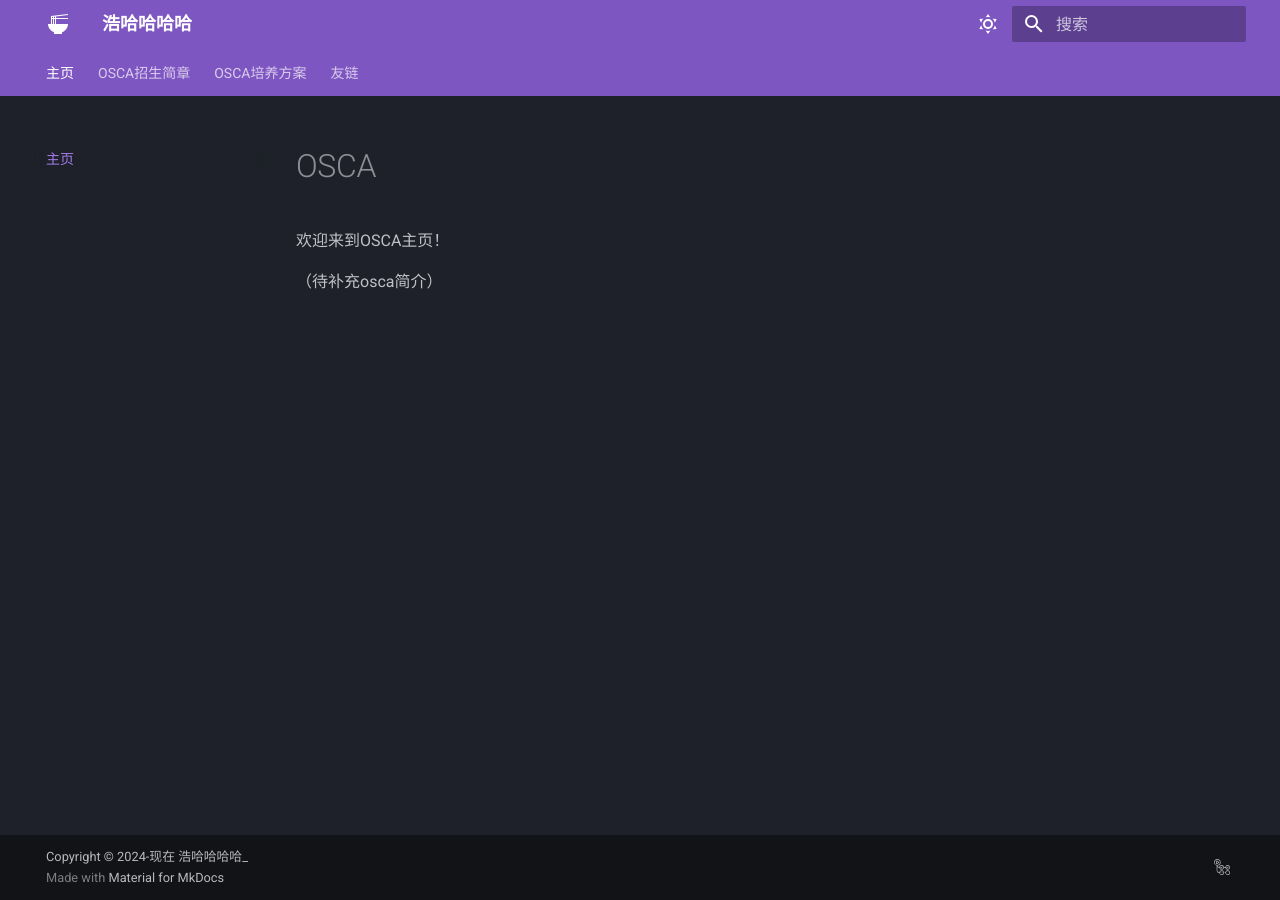
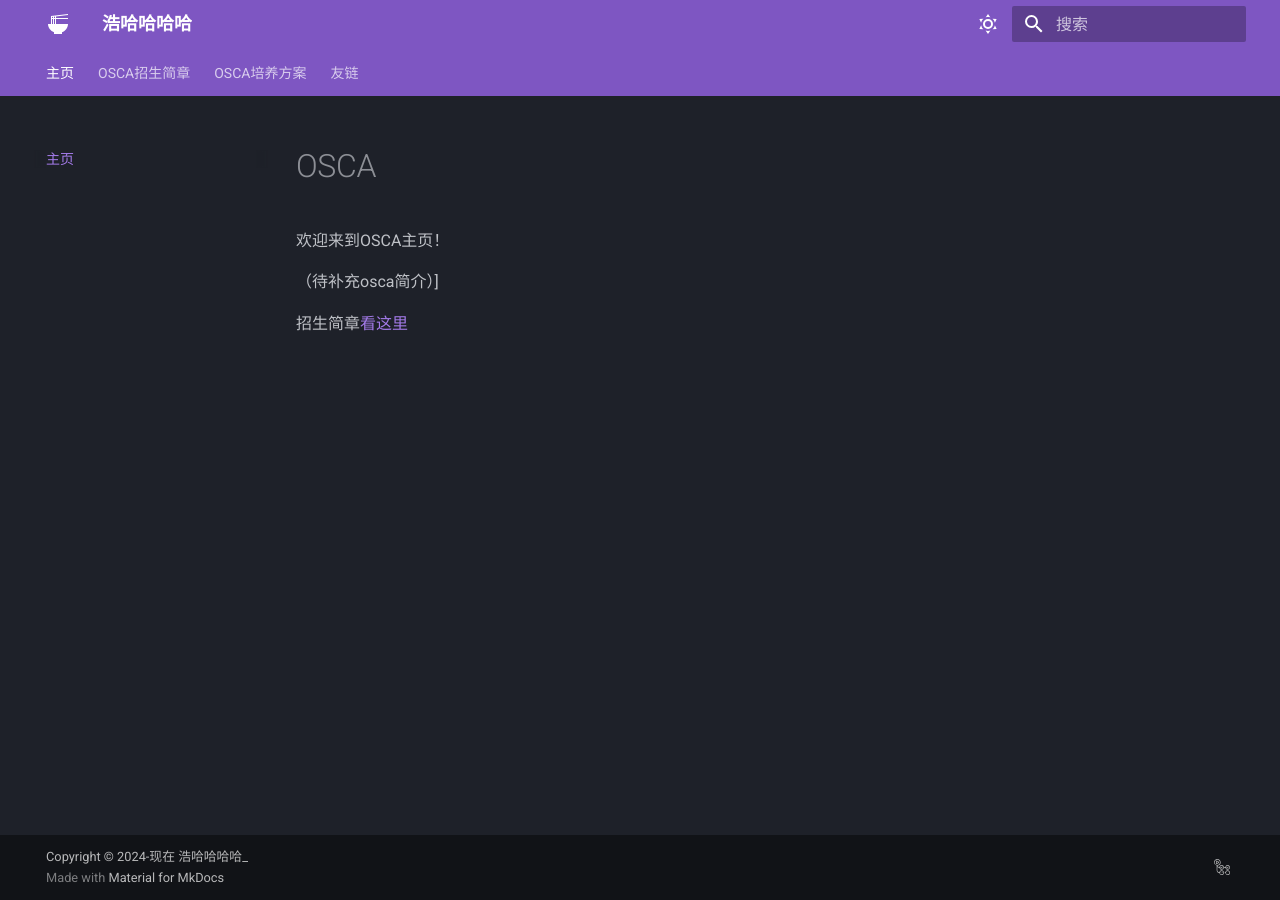
Before and after one commit to Haohahahaha/OSCA, an MkDocs documentation site: the page built from docs/index.md, in a window 1280 px wide. Built offline with MkDocs 1.6.1 and Material for MkDocs 9.7.7, drawn with Linux system fonts in a browser that asks for light colours.

Commit message:
2024-06-10_19:08:02 update

```diff
--- a/docs/index.md
+++ b/docs/index.md
@@ -2,4 +2,6 @@
 
 欢迎来到OSCA主页！
 
-（待补充osca简介）
+（待补充osca简介）]
+
+招生简章[看这里](./recruit/recruit.md)
```
